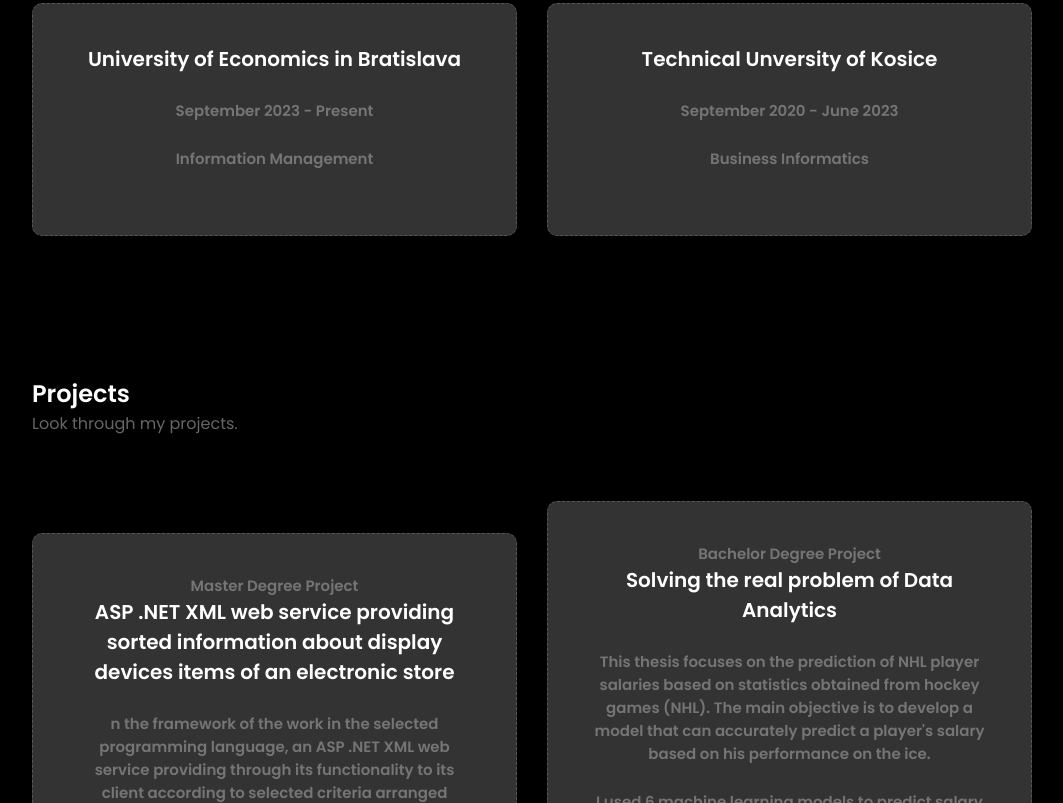
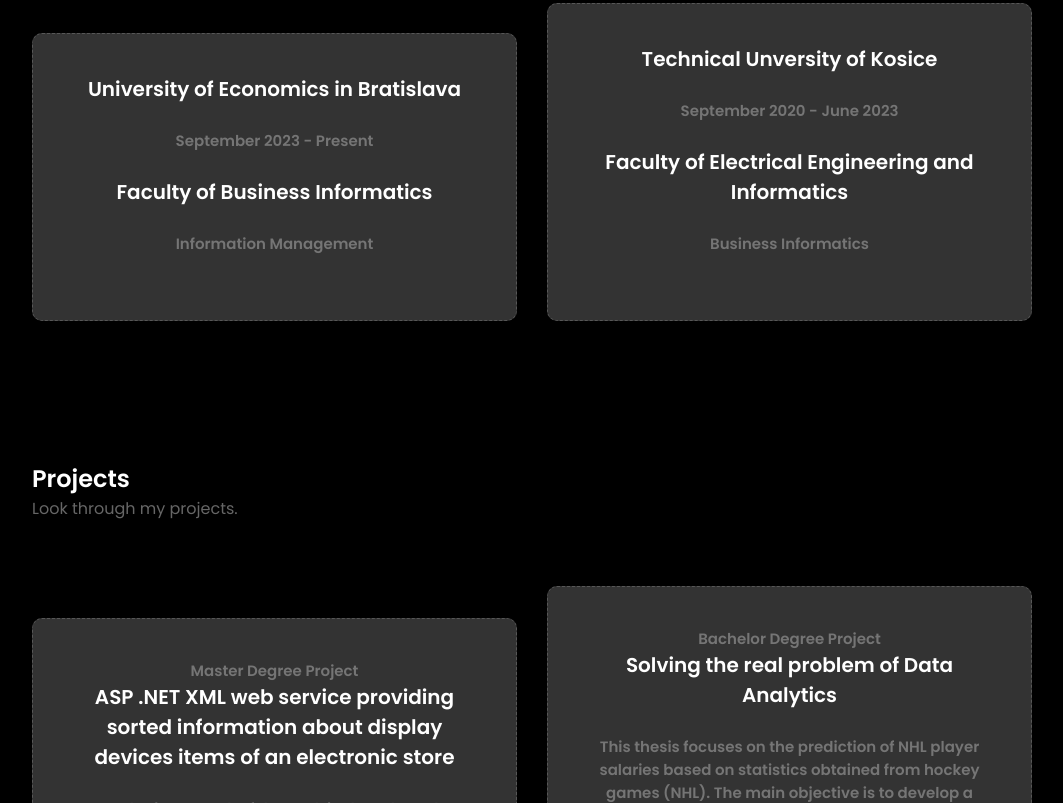
Before and after one commit to Ujhyi/Ujhyi.github.io, a plain HTML site: page index.html in a window 1280 px wide. Shown: the part 1610-2413 px from the top of the page, without its empty margins (108-1171 px from the left). Drawn offline with nearby package versions, Linux system fonts and the light colour scheme.

Commit message:
little_update
update

```diff
--- a/index.html
+++ b/index.html
@@ -146,6 +146,8 @@
                     <br>
                     <h2>September 2023 - Present</h2>
                     <br>
+                    <h1>Faculty of Business Informatics</h1>
+                    <br>
                     <h2>Information Management</h2>
                     <br>
                 </div>
@@ -154,6 +156,8 @@
                     <h1>Technical Unversity of Kosice</h1>
                     <br>
                     <h2>September 2020 - June 2023</h2>
+                    <br>
+                    <h1>Faculty of Electrical Engineering and Informatics</h1>
                     <br>
                     <h2>Business Informatics</h2>
                     <br>
```
Also changed, not shown: 1 other file.
